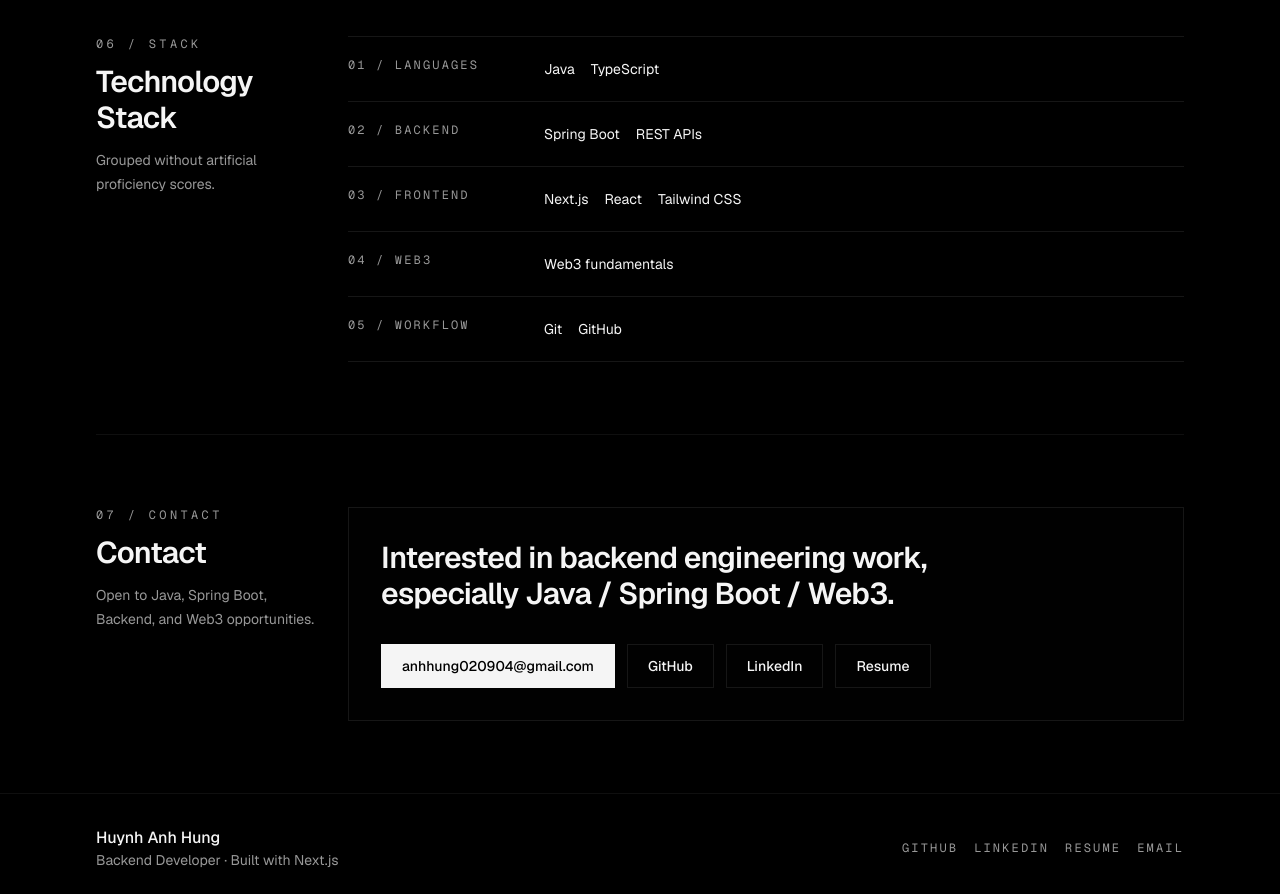
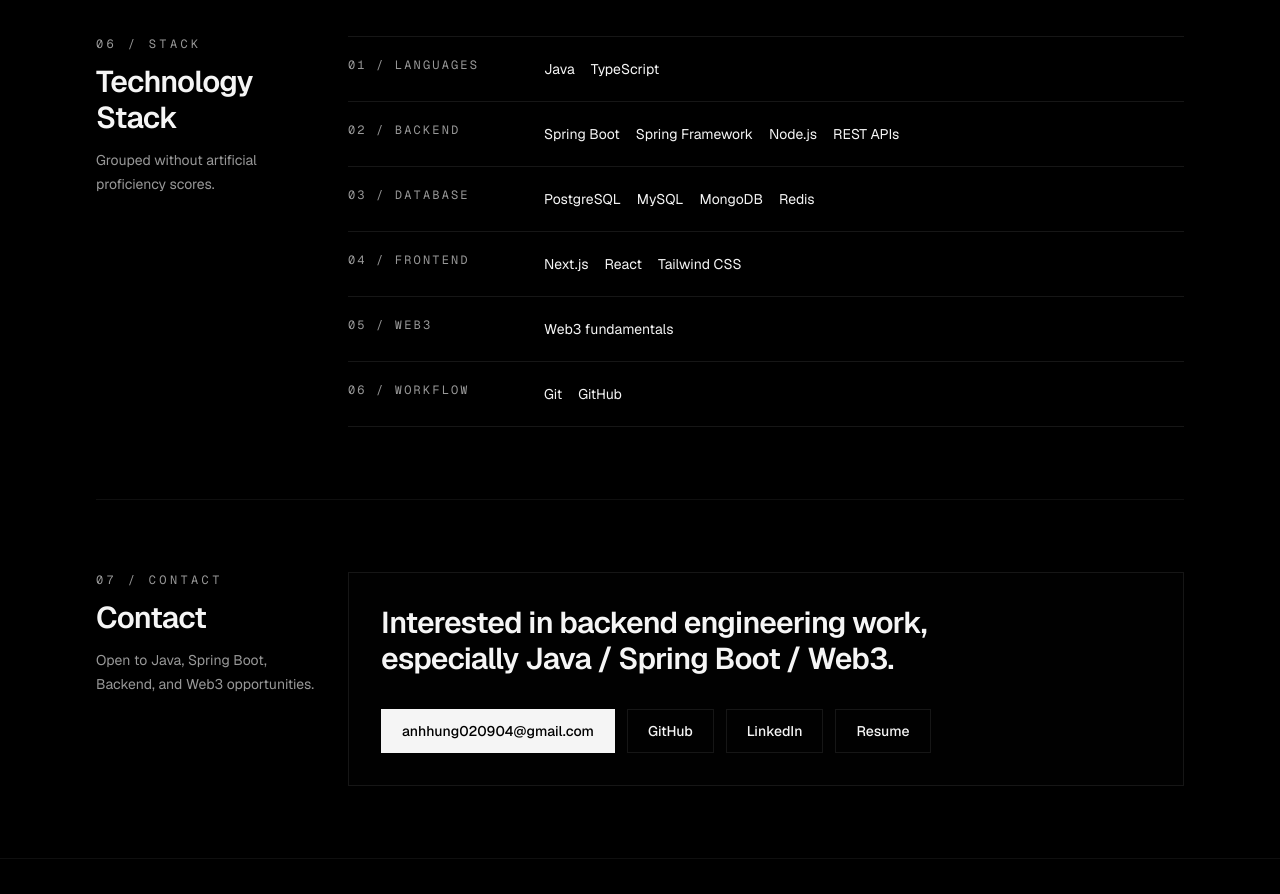
Before and after one commit to DarqPL/hungportfolio, a Next.js app: page / in a window 1280 px wide. Shown: the part 1480-2374 px from the top of the page. Built offline with nearby package versions, Linux system fonts and the light colour scheme; no server answers.

Commit message:
chore: update backend stack

```diff
--- a/src/data/stack.ts
+++ b/src/data/stack.ts
@@ -13,7 +13,12 @@
   {
     id: "backend",
     label: "Backend",
-    items: ["Spring Boot", "REST APIs"],
+    items: ["Spring Boot", "Spring Framework", "Node.js", "REST APIs"],
+  },
+  {
+    id: "database",
+    label: "Database",
+    items: ["PostgreSQL", "MySQL", "MongoDB", "Redis"],
   },
   {
     id: "frontend",
```
